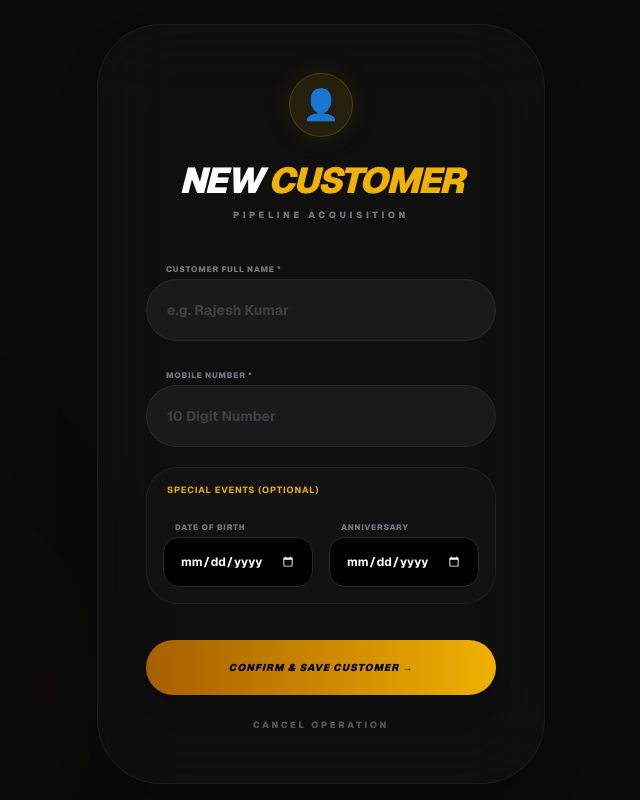
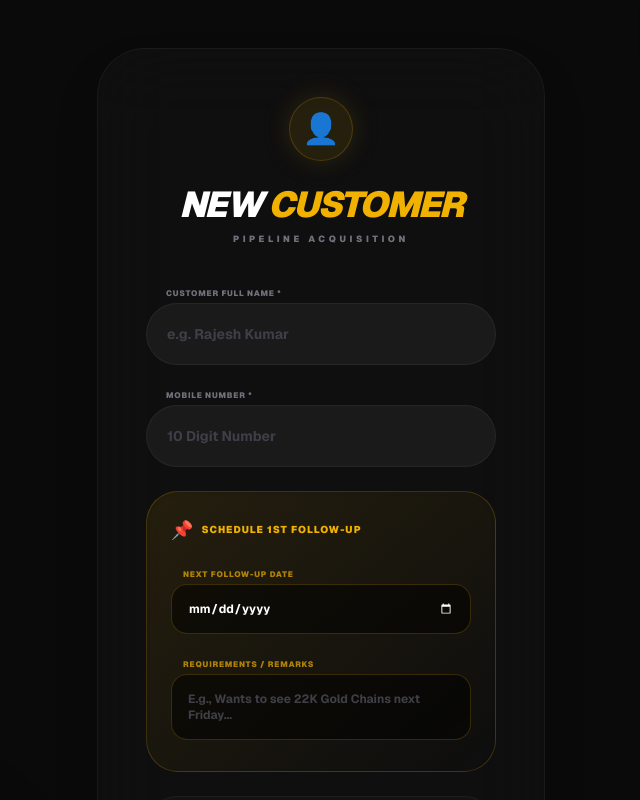
Before and after one commit to Nitai1357/jewellery-saas, a Next.js app: page /dashboard/add-lead in a window 1280 px wide. Shown: the top 800 px of the page, without its empty margins (319-959 px from the left). Built offline with nearby package versions, Linux system fonts and the light colour scheme.

Commit message:
Added CRM First Follow-up feature with DOB and Anniversary in Add Lead

```diff
--- a/app/(dashboard)/dashboard/add-lead/page.tsx
+++ b/app/(dashboard)/dashboard/add-lead/page.tsx
@@ -8,14 +8,16 @@ export default function AddLead() {
   const [name, setName] = useState("");
   const [phone, setPhone] = useState("");
 
-  // 🔥 NAYA: DOB & Anniversary States 🔥
   const [dob, setDob] = useState("");
   const [anniversary, setAnniversary] = useState("");
+
+  // 🔥 NAYA: 1st Follow-Up States 🔥
+  const [nextFollowUp, setNextFollowUp] = useState("");
+  const [remarks, setRemarks] = useState("");
 
   const [loading, setLoading] = useState(false);
   const router = useRouter();
 
-  // --- Validation Functions ---
   const handleNameChange = (e: React.ChangeEvent<HTMLInputElement>) => {
     const value = e.target.value;
     if (/^[a-zA-Z\s]*$/.test(value)) {
@@ -29,7 +31,6 @@ export default function AddLead() {
       setPhone(value);
     }
   };
-  // ---------------------------------
 
   const handleSubmit = async (e: React.FormEvent) => {
     e.preventDefault();
@@ -51,16 +52,17 @@ export default function AddLead() {
         status: "WIP 1",
         ownerId: auth.currentUser.uid,
 
-        // 🔥 NAYA: Database me save hoga 🔥
         dob: dob || "Not Provided",
         anniversary: anniversary || "Not Provided",
 
+        // 🔥 NAYA: Follow-Up Data Saving 🔥
+        nextFollowUp: nextFollowUp || null,
+        remarks: remarks || "",
+
         createdAt: serverTimestamp(),
-        remarks: "",
-        nextFollowUp: null
       });
 
-      alert("Customer successfully add ho gaya! ✅");
+      alert("Customer successfully add ho gaya aur Follow-Up set ho gaya! ✅");
       router.push("/dashboard");
     } catch (err) {
       console.error("Error adding customer:", err);
@@ -71,19 +73,23 @@ export default function AddLead() {
   };
 
   return (
-    <div className="min-h-screen bg-[#0a0a0a] flex items-center justify-center p-6 relative overflow-hidden font-sans text-white">
+    <div className="min-h-screen bg-[#0a0a0a] flex items-center justify-center py-12 px-6 relative overflow-x-hidden font-sans text-white">
       {/* LUXURY BG EFFECTS */}
-      <div className="absolute bottom-[-10%] left-[-10%] w-[400px] h-[400px] bg-yellow-900/10 rounded-full blur-[120px]"></div>
+      <div className="absolute bottom-[-10%] left-[-10%] w-[400px] h-[400px] bg-yellow-900/10 rounded-full blur-[120px] pointer-events-none"></div>
+      <div className="absolute top-[-10%] right-[-10%] w-[300px] h-[300px] bg-yellow-600/5 rounded-full blur-[100px] pointer-events-none"></div>
 
-      <div className="w-full max-w-md bg-zinc-900/40 backdrop-blur-2xl p-10 md:p-12 rounded-[4rem] shadow-2xl border border-white/5 relative z-10">
+      <div className="w-full max-w-md bg-zinc-900/40 backdrop-blur-2xl p-8 md:p-12 rounded-[3rem] shadow-2xl border border-white/5 relative z-10 my-auto">
 
         <div className="text-center mb-8">
-          <div className="w-16 h-16 bg-yellow-500/10 rounded-full flex items-center justify-center text-3xl mx-auto mb-6 border border-yellow-500/20 shadow-[0_0_30px_rgba(234,179,8,0.1)]">👤</div>
+          <div className="w-16 h-16 bg-yellow-500/10 rounded-full flex items-center justify-center text-3xl mx-auto mb-6 border border-yellow-500/20 shadow-[0_0_30px_rgba(234,179,8,0.15)]">👤</div>
           <h1 className="text-4xl font-black text-white italic tracking-tighter uppercase">New <span className="text-yellow-500">Customer</span></h1>
           <p className="text-[9px] font-black uppercase tracking-[0.4em] text-zinc-500 mt-2">Pipeline Acquisition</p>
         </div>
 
-        <form onSubmit={handleSubmit} className="space-y-5">
+        <form onSubmit={handleSubmit} className="space-y-6">
+
+          {/* SECTION 1: BASIC INFO */}
+          <div className="space-y-4">
             <div className="space-y-1">
               <label className="text-[8px] font-black uppercase text-zinc-500 ml-5 tracking-widest">Customer Full Name *</label>
               <input
@@ -91,7 +97,7 @@ export default function AddLead() {
                 placeholder="e.g. Rajesh Kumar"
                 value={name}
                 onChange={handleNameChange}
-              className="w-full p-4 md:p-5 bg-white/5 border border-white/5 rounded-[2rem] outline-none font-bold text-white focus:bg-zinc-800 transition-all text-sm placeholder:text-zinc-700"
+                className="w-full p-4 md:p-5 bg-white/5 border border-white/5 rounded-[2rem] outline-none font-bold text-white focus:bg-zinc-800 focus:border-yellow-500/30 transition-all text-sm placeholder:text-zinc-700"
                 required
               />
             </div>
@@ -103,15 +109,48 @@ export default function AddLead() {
                 placeholder="10 Digit Number"
                 value={phone}
                 onChange={handlePhoneChange}
-              className="w-full p-4 md:p-5 bg-white/5 border border-white/5 rounded-[2rem] outline-none font-bold text-white focus:bg-zinc-800 transition-all text-sm placeholder:text-zinc-700"
+                className="w-full p-4 md:p-5 bg-white/5 border border-white/5 rounded-[2rem] outline-none font-bold text-white focus:bg-zinc-800 focus:border-yellow-500/30 transition-all text-sm placeholder:text-zinc-700"
                 required
               />
             </div>
+          </div>
 
-          {/* 🔥 NAYA: DOB aur Anniversary Fields 🔥 */}
-          <div className="grid grid-cols-2 gap-4 bg-white/[0.02] p-4 rounded-[2rem] border border-white/5">
+          {/* 🔥 SECTION 2: 1ST FOLLOW-UP SETUP 🔥 */}
+          <div className="bg-gradient-to-br from-yellow-500/10 to-transparent p-5 md:p-6 rounded-[2rem] border border-yellow-500/20 shadow-inner">
+            <div className="flex items-center gap-2 mb-4">
+              <span className="text-yellow-500 text-lg">📌</span>
+              <p className="text-[10px] text-yellow-500 font-black uppercase tracking-widest">Schedule 1st Follow-Up</p>
+            </div>
+
+            <div className="space-y-4">
+              <div className="space-y-1">
+                <label className="text-[8px] font-black uppercase text-yellow-500/70 ml-3 tracking-widest">Next Follow-Up Date</label>
+                <input
+                  type="date"
+                  value={nextFollowUp}
+                  onChange={(e) => setNextFollowUp(e.target.value)}
+                  style={{ colorScheme: "dark" }}
+                  className="w-full p-4 bg-black/50 border border-yellow-500/20 rounded-2xl outline-none font-bold text-white focus:border-yellow-500 transition-all text-xs cursor-pointer"
+                />
+              </div>
+
+              <div className="space-y-1">
+                <label className="text-[8px] font-black uppercase text-yellow-500/70 ml-3 tracking-widest">Requirements / Remarks</label>
+                <textarea
+                  rows={2}
+                  placeholder="E.g., Wants to see 22K Gold Chains next Friday..."
+                  value={remarks}
+                  onChange={(e) => setRemarks(e.target.value)}
+                  className="w-full p-4 bg-black/50 border border-yellow-500/20 rounded-2xl outline-none font-bold text-white focus:border-yellow-500 transition-all text-xs placeholder:text-zinc-700 resize-none"
+                ></textarea>
+              </div>
+            </div>
+          </div>
+
+          {/* SECTION 3: SPECIAL EVENTS */}
+          <div className="grid grid-cols-2 gap-4 bg-white/[0.02] p-5 rounded-[2rem] border border-white/5">
               <div className="col-span-2">
-                  <p className="text-[9px] text-yellow-500 font-bold uppercase tracking-widest ml-1">Special Events (Optional)</p>
+                  <p className="text-[9px] text-zinc-400 font-bold uppercase tracking-widest ml-1">Special Events (Optional)</p>
               </div>
               <div className="space-y-1">
                 <label className="text-[8px] font-black uppercase text-zinc-500 ml-3 tracking-widest">Date of Birth</label>
@@ -120,7 +159,7 @@ export default function AddLead() {
                   value={dob}
                   onChange={(e) => setDob(e.target.value)}
                   style={{ colorScheme: "dark" }}
-                  className="w-full p-4 bg-black border border-zinc-800 rounded-2xl outline-none font-bold text-white focus:border-yellow-500 transition-all text-xs cursor-pointer"
+                  className="w-full p-4 bg-black border border-zinc-800 rounded-2xl outline-none font-bold text-white focus:border-zinc-500 transition-all text-xs cursor-pointer text-zinc-400"
                 />
               </div>
               <div className="space-y-1">
@@ -130,7 +169,7 @@ export default function AddLead() {
                   value={anniversary}
                   onChange={(e) => setAnniversary(e.target.value)}
                   style={{ colorScheme: "dark" }}
-                  className="w-full p-4 bg-black border border-zinc-800 rounded-2xl outline-none font-bold text-white focus:border-yellow-500 transition-all text-xs cursor-pointer"
+                  className="w-full p-4 bg-black border border-zinc-800 rounded-2xl outline-none font-bold text-white focus:border-zinc-500 transition-all text-xs cursor-pointer text-zinc-400"
                 />
               </div>
           </div>
@@ -139,7 +178,7 @@ export default function AddLead() {
             <button
               type="submit"
               disabled={loading}
-              className="w-full py-5 bg-gradient-to-r from-yellow-700 to-yellow-500 text-black font-black rounded-[2rem] shadow-xl uppercase text-[10px] tracking-widest italic active:scale-95 transition-all"
+              className="w-full py-5 bg-gradient-to-r from-yellow-700 to-yellow-500 text-black font-black rounded-[2rem] shadow-[0_10px_30px_rgba(234,179,8,0.2)] uppercase text-[10px] tracking-[0.2em] italic active:scale-95 transition-all hover:shadow-[0_15px_40px_rgba(234,179,8,0.4)]"
             >
               {loading ? "Recording Identity..." : "Confirm & Save Customer →"}
             </button>
--- a/app/(dashboard)/dashboard/add-product/page.tsx
+++ b/app/(dashboard)/dashboard/add-product/page.tsx
@@ -14,38 +14,88 @@ export default function AddProductPage() {
   const [metalType, setMetalType] = useState("");
   const [makingCharge, setMakingCharge] = useState("");
   const [isTopSeller, setIsTopSeller] = useState(false);
-
   const [gst, setGst] = useState("");
 
   const [isUploading, setIsUploading] = useState(false);
   const router = useRouter();
 
+  // 🔥 THE SMART TRICK: Canvas Formatting (No AI, No Cost, 100% Reliable) 🔥
+  const formatPremiumImage = (file: File): Promise<File> => {
+    return new Promise((resolve) => {
+      const img = new Image();
+      img.src = URL.createObjectURL(file);
+
+      img.onload = () => {
+        const canvas = document.createElement('canvas');
+        const ctx = canvas.getContext('2d')!;
+
+        // Premium Square Resolution
+        const size = 1080;
+        canvas.width = size;
+        canvas.height = size;
+
+        // Premium Light Pink Background
+        ctx.fillStyle = '#FFF0F5'; // LavenderBlush (Very light pink)
+        ctx.fillRect(0, 0, size, size);
+
+        // Padding (Zoom Out effect)
+        const padding = 150;
+        const drawSize = size - (padding * 2);
+
+        // Center align and fit the image
+        const ratio = Math.min(drawSize / img.width, drawSize / img.height);
+        const finalWidth = img.width * ratio;
+        const finalHeight = img.height * ratio;
+        const x = (size - finalWidth) / 2;
+        const y = (size - finalHeight) / 2;
+
+        // Draw original image over the pink background
+        ctx.drawImage(img, x, y, finalWidth, finalHeight);
+
+        canvas.toBlob((blob) => {
+          if (blob) {
+            resolve(new File([blob], "premium-formatted.jpg", { type: "image/jpeg" }));
+          } else {
+            resolve(file); // fallback
+          }
+        }, 'image/jpeg', 0.9);
+      };
+    });
+  };
+
   const handleFileUpload = async (e: any) => {
     const file = e.target.files[0];
     if (!file) return;
+
     setIsUploading(true);
 
-    const CLOUD_NAME = "dsbn7qlu9";
-    const UPLOAD_PRESET = "jewellery_preset";
+    try {
+      // 1. Format the image directly in the browser instantly
+      const formattedFile = await formatPremiumImage(file);
 
-    const formData = new FormData();
-    formData.append("file", file);
-    formData.append("upload_preset", UPLOAD_PRESET);
+      // 2. Upload to Cloudinary
+      const CLOUD_NAME = "dsbn7qlu9";
+      const UPLOAD_PRESET = "jewellery_preset";
 
-    try {
+      const formData = new FormData();
+      formData.append("file", formattedFile);
+      formData.append("upload_preset", UPLOAD_PRESET);
+
       const response = await fetch(
         `https://api.cloudinary.com/v1_1/${CLOUD_NAME}/image/upload`,
         { method: "POST", body: formData }
       );
       const data = await response.json();
+
       if (data.secure_url) {
         setUrl(data.secure_url);
-        alert("✅ Photo Ready!");
+        alert("✅ Premium Photo Ready!");
       } else {
-        alert("Galti: " + (data.error?.message || "Check Preset"));
+        alert("Upload Error: " + (data.error?.message || "Check Preset"));
       }
     } catch (err) {
-      alert("Network Error!");
+      console.error(err);
+      alert("Something went wrong during formatting/uploading.");
     } finally {
       setIsUploading(false);
     }
@@ -99,7 +149,6 @@ export default function AddProductPage() {
              <option value="Bracelets">⌚ Bracelets</option>
              <option value="Mangalsutra">🔱 Mangalsutra</option>
              <option value="Anklets">👣 Anklets</option>
-             {/* 🔥 YAHAN PROBLEM THI JO AB THEEK HO GAYI HAI 🔥 */}
              <option value="Chain">📿 Chain</option>
              <option value="Pendant">✨ Pendant</option>
           </select>
@@ -174,13 +223,13 @@ export default function AddProductPage() {
                   <span className="absolute -top-3 -right-3 bg-green-500 text-white p-2 rounded-full text-xs animate-bounce shadow-lg">✅</span>
                 </div>
             ) : (
-                <p className="text-[10px] font-black text-zinc-500 mb-4 tracking-widest uppercase">
-                  {isUploading ? "UPLOADING TO CLOUD..." : "READY TO SHOOT"}
+                <p className={`text-[10px] font-black mb-4 tracking-widest uppercase ${isUploading ? "text-yellow-500 animate-pulse" : "text-zinc-500"}`}>
+                  {isUploading ? "☁️ FORMATTING & UPLOADING..." : "READY TO SHOOT"}
                 </p>
             )}
 
             <div className="mt-2">
-              <label className="cursor-pointer bg-zinc-900 text-yellow-500 px-10 py-5 rounded-2xl text-xs font-black uppercase hover:bg-black transition-all inline-block shadow-xl active:scale-95">
+              <label className={`cursor-pointer px-10 py-5 rounded-2xl text-xs font-black uppercase inline-block shadow-xl transition-all ${isUploading ? "bg-zinc-300 text-zinc-500 pointer-events-none" : "bg-zinc-900 text-yellow-500 hover:bg-black active:scale-95"}`}>
                 {isUploading ? "Please Wait..." : "📸 Upload Photo / Camera"}
                 <input type="file" onChange={handleFileUpload} hidden accept="image/*" />
               </label>
--- a/package.json
+++ b/package.json
@@ -9,6 +9,7 @@
     "lint": "eslint"
   },
   "dependencies": {
+    "@imgly/background-removal": "^1.7.0",
     "browser-image-compression": "^2.0.2",
     "firebase": "^12.9.0",
     "firebase-admin": "^13.6.1",
@@ -17,6 +18,7 @@
     "jspdf-autotable": "^5.0.7",
     "lucide-react": "^0.575.0",
     "next": "16.1.6",
+    "onnxruntime-web": "^1.24.3",
     "qrcode.react": "^4.2.0",
     "react": "19.2.3",
     "react-dom": "19.2.3",
```
Also changed, not shown: 1 other file (tests, documents, lock files or other folders). Lines whose indentation alone changed are shown as unchanged.
